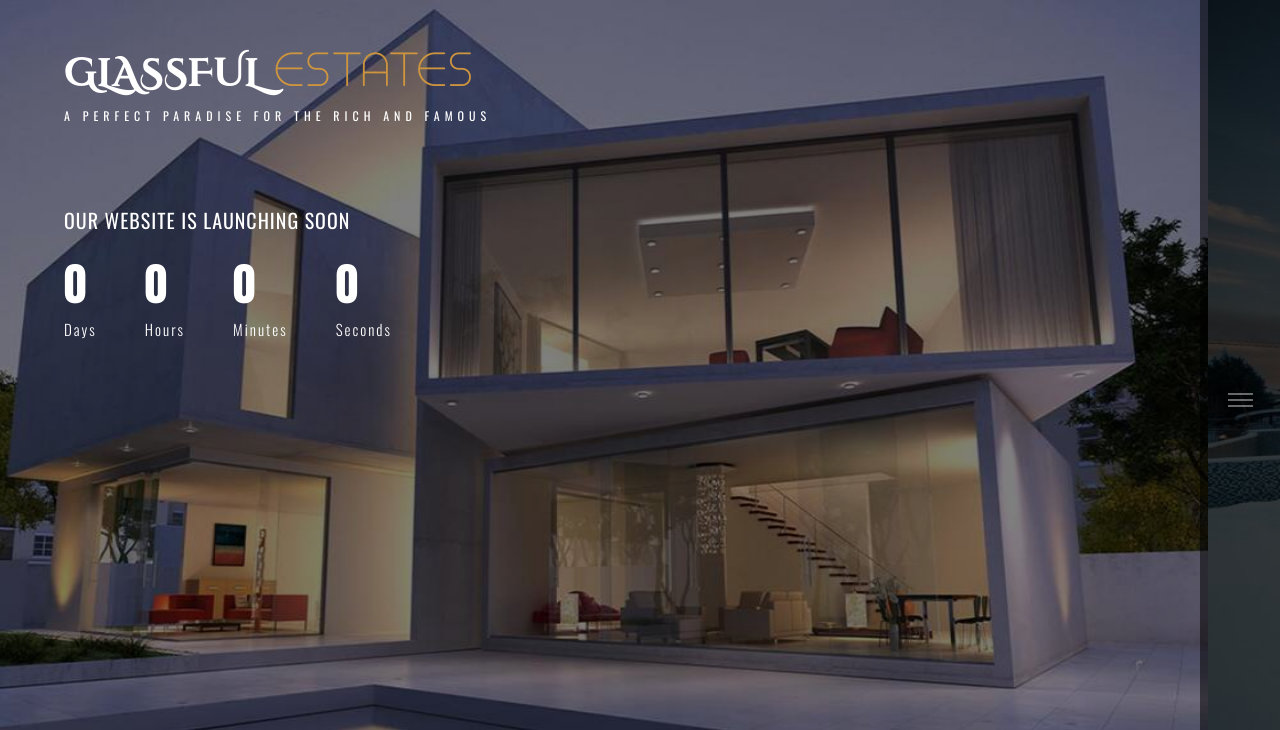
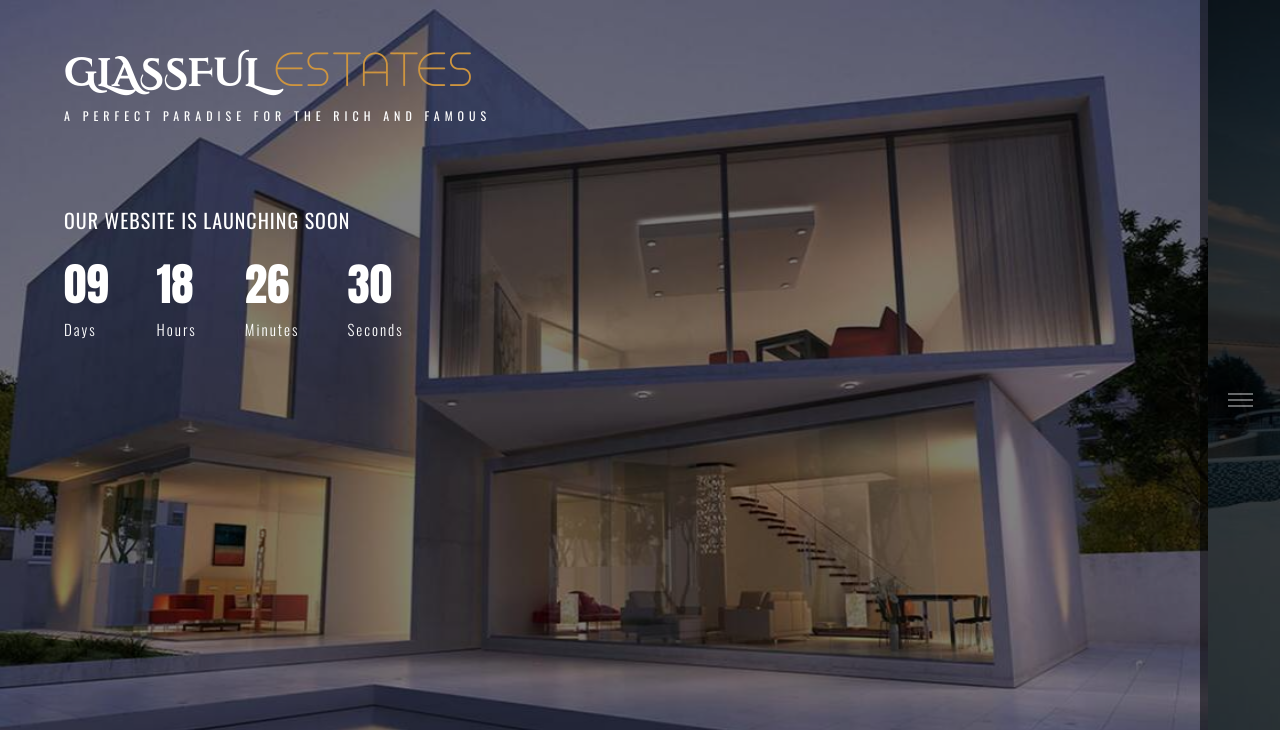
Before and after one commit to godswillnwabu/real-estate-countdown-landing-page, a plain HTML site: page index.html in a window 1280 px wide. Shown: the top 730 px of the page. Drawn offline with nearby package versions, Linux system fonts and the light colour scheme.

Commit message:
Making the countdown timer run

```diff
--- a/index.html
+++ b/index.html
@@ -82,22 +82,22 @@
 				<p class="text-uppercase">our website is launching soon</p>
 
 				<div class="d-inline-flex inner-countdown">
-					<span class="d-flex flex-column pe-5 countdown">
-						<span id="day" class="zeros">0</span>
+					<div class="d-flex flex-column pe-5 countdown">
+						<span class="zeros">0</span>
 						<span class="time">Days</span>
-					</span>
-					<span class="d-flex flex-column pe-5 countdown">
-						<span id="hour" class="zeros">0</span>
+					</div>
+					<div class="d-flex flex-column pe-5 countdown">
+						<span class="zeros">0</span>
 						<span class="time">Hours</span>
-					</span>
-					<span class="d-flex flex-column pe-5 countdown">
-						<span id="min" class="zeros">0</span>
+					</div>
+					<div class="d-flex flex-column pe-5 countdown">
+						<span class="zeros">0</span>
 						<span class="time">Minutes</span>
-					</span>
-					<span class="d-flex flex-column countdown">
-						<span id="sec" class="zeros">0</span>
+					</div>
+					<div class="d-flex flex-column countdown">
+						<span class="zeros">0</span>
 						<span class="time">Seconds</span>
-					<span>
+					</div>
 				</div>
 			</div>
 		</div>
--- a/script.js
+++ b/script.js
@@ -15,15 +15,14 @@ function closeMenu() {
 }
 
 //adding more time to the countdown when you reload the page
-// let tempDate = new Date();
-// let tempYear = tempDate.getFullYear();
-// let tempMonth = tempDate.getMonth();
-// let tempDay = tempDate.getDate();
+let tempDate = new Date();
+let tempYear = tempDate.getFullYear();
+let tempMonth = tempDate.getMonth();
+let tempDay = tempDate.getDate();
 
-
-// const items = document.querySelectorAll(".countdown span");
-const futureDate = new Date(2023, 7, 9, 16, 59, 0);
-//const futureDate = new Date(tempYear, tempMonth, tempDay + 10, 11, 59, 0); [for the more time]
+const items = document.querySelectorAll(".countdown .zeros");
+// const futureDate = new Date(2023, 7, 9, 16, 59, 0);
+const futureDate = new Date(tempYear, tempMonth, tempDay + 10, 11, 59, 0);
 
 //future time in ms
 const futureTime = futureDate.getTime();
@@ -66,11 +65,11 @@ items.forEach(function (item, index) {
     item.innerHTML = format(values[index]);
 });
 
-if (t < 0) {
-    clearInterval(countdown);
-    //displaying the expired session
-   // Deadline.innerHTML = `<h2 class="expired"> This session has expired <h2>`;
-}
+// if (t < 0) {
+//     clearInterval(countdown);
+//     //displaying the expired session
+//    // Deadline.innerHTML = `<h2 class="expired"> This session has expired <h2>`;
+// }
 
 //countdown
 countdown = setInterval(getRemainingTime, 1000);
```
Also changed, not shown: customize.css (+0 -10 lines).
